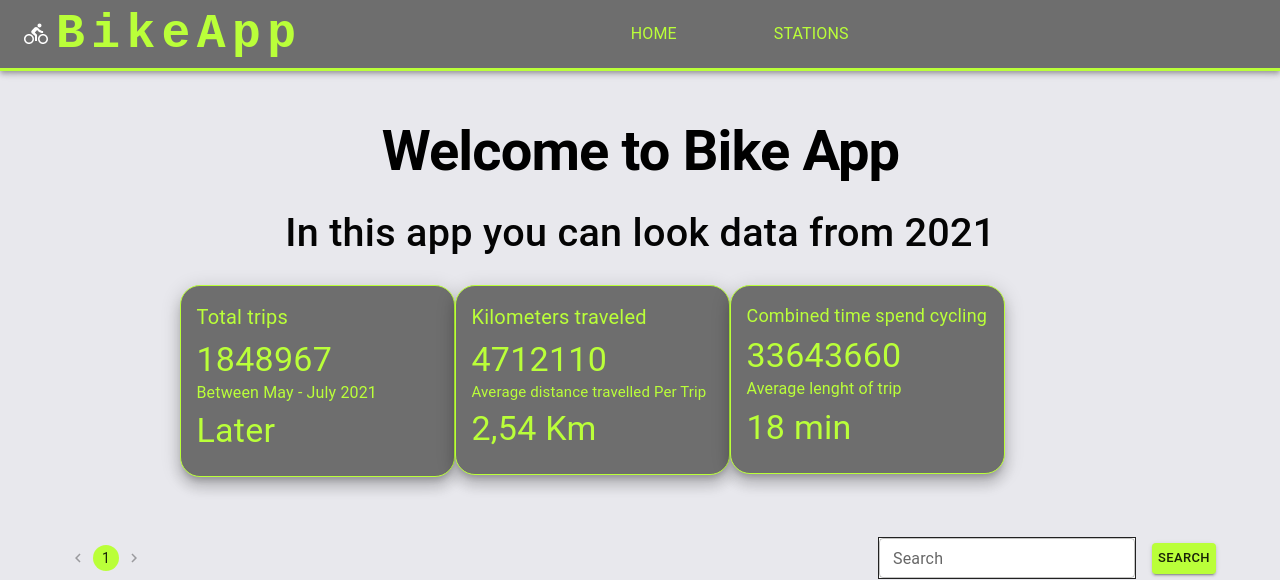
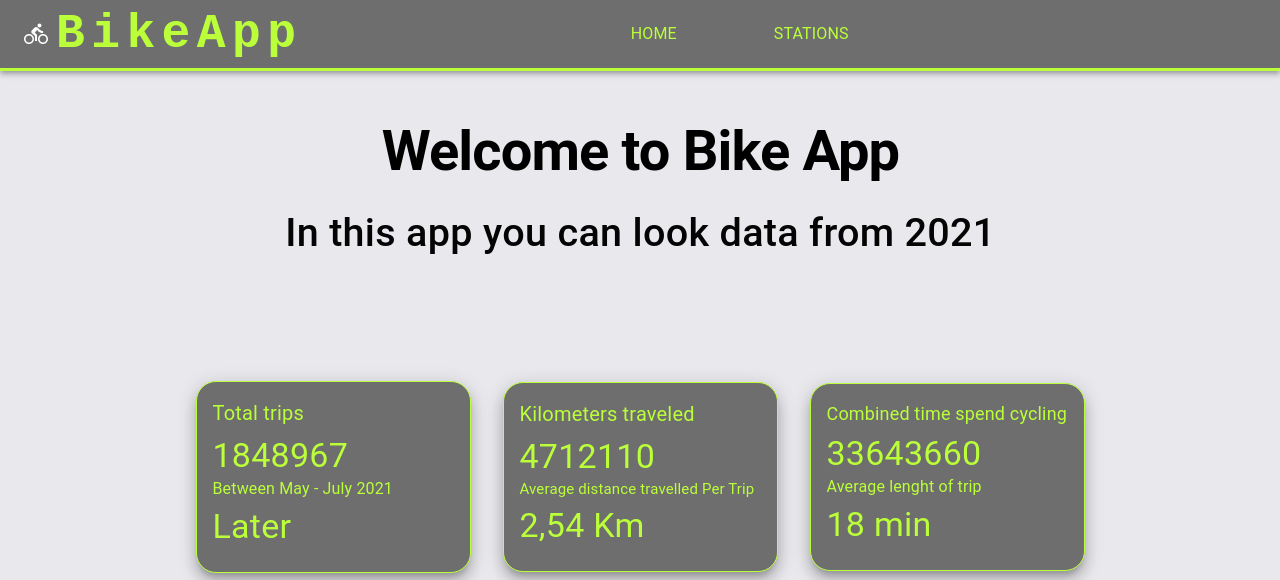
Before and after one commit to MomoYlinen/Bikeappts, a Next.js app in the folder frontend/: page / in a window 1280 px wide. Shown: the top 580 px of the page. Built offline with nearby package versions, Linux system fonts and the light colour scheme; no server answers.

Commit message:
Homepage styling fixes

```diff
--- a/frontend/pages/index.tsx
+++ b/frontend/pages/index.tsx
@@ -16,12 +16,14 @@ const Home = () => {
       <HomeMessage/>
       <Grid
         container
-        spacing={{ xs: 4, sm: 12 }}
-        sx={{ justifyContent: "center", pl: 6, pr: 6, mb:20 }}
+        maxWidth='xl'
+        columnGap={4}
+        rowGap={6}
+        sx={{ justifyContent:'center',alignItems:'center', pl: 6, pr: 6, mb:20 }}
       >
         <motion.div
-          initial={{ opacity: 0, y: -200 }}
-          animate={{ opacity: 1, y: [100,50,100] }}
+          initial={{ opacity: 0, y: 50 }}
+          animate={{ opacity: 1, y: [100,150,100] }}
           transition={{
             type: "spring",
             stiffness: 200,
@@ -35,13 +37,13 @@ const Home = () => {
           </Grid>
         </motion.div>
         <motion.div
-          initial={{ opacity: 0, y: -200 }}
-          animate={{ opacity: 1, y: [100,50,100] }}
+          initial={{ opacity: 0, y: 50 }}
+          animate={{ opacity: 1, y: [100,150,100] }}
           transition={{
             type: "spring",
             stiffness: 200,
             damping: 20,
-            delay: 1.6,
+            delay: 2,
             duration: 1.5,
           }}
         >
@@ -50,13 +52,13 @@ const Home = () => {
           </Grid>
         </motion.div>
         <motion.div
-          initial={{ opacity: 0, y: -200 }}
-          animate={{ opacity: 1, y: [100,50,100] }}
+          initial={{ opacity: 0, y: 50 }}
+          animate={{ opacity: 1, y: [100,150,100] }}
           transition={{
             type: "spring",
             stiffness: 400,
             damping: 20,
-            delay: 2,
+            delay: 3,
             duration:1.5
           }}
         >
```
